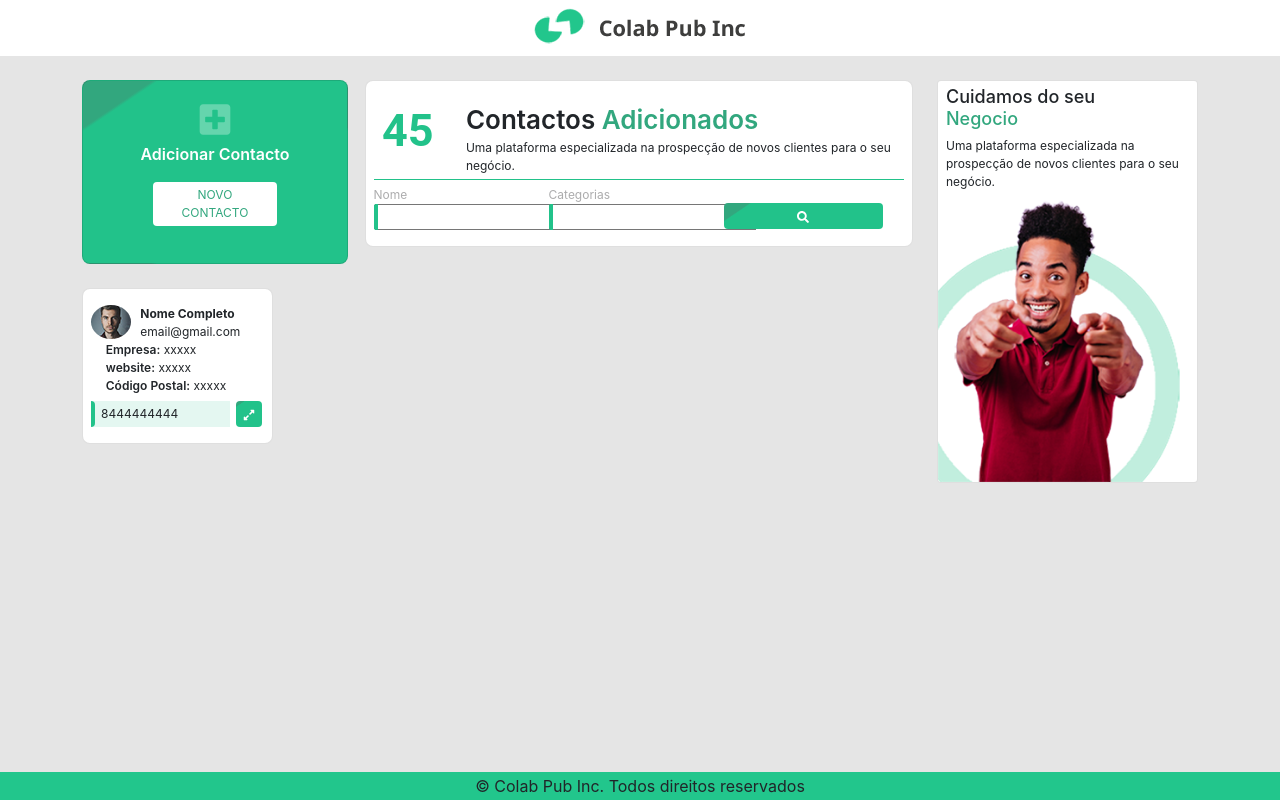
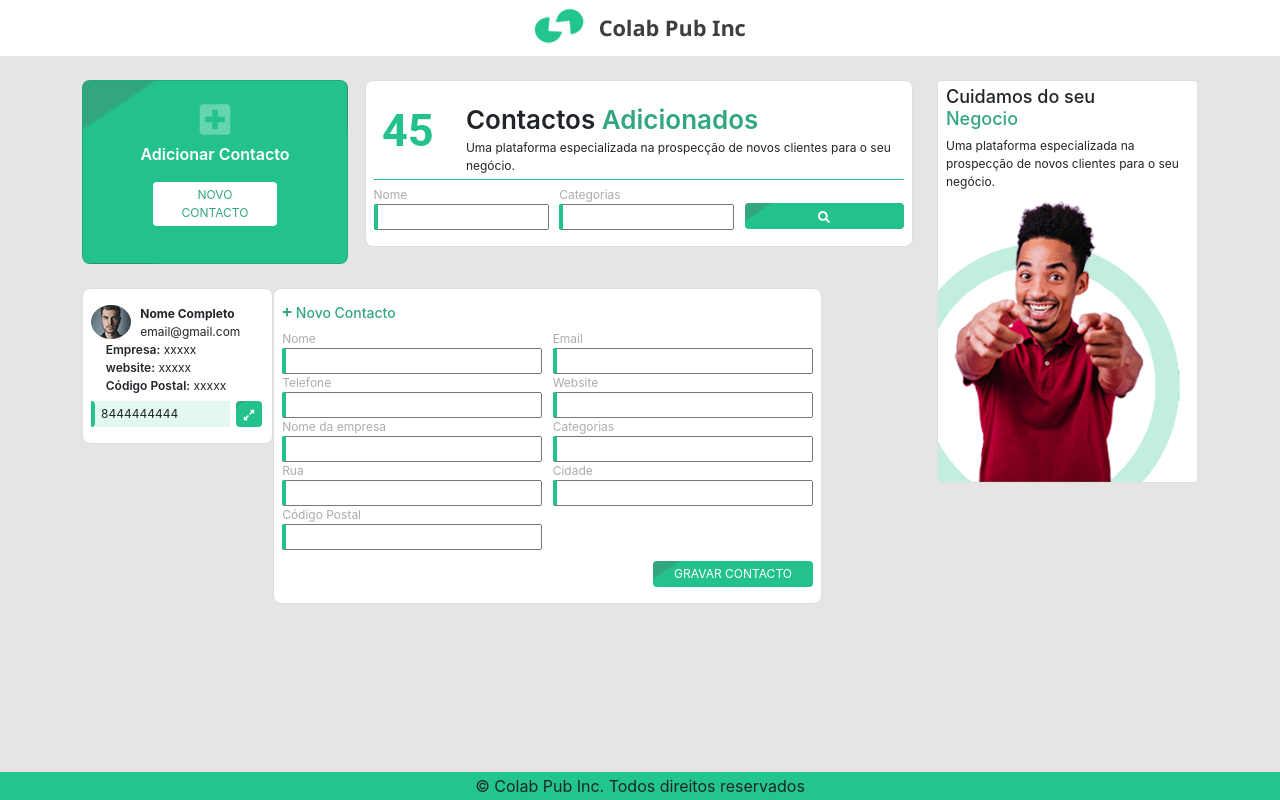
Before and after one commit to wilson-varela/Junior-Frontend-Dev-Challenge-Wilson-Varela, a React (Create React App) app: page / in a window 1280 px wide. Built offline with nearby package versions, Linux system fonts and the light colour scheme.

Commit message:
Adicao do componente que recebe o formulario

```diff
--- a/src/components/form/Form.js
+++ b/src/components/form/Form.js
@@ -1,29 +1,10 @@
 import React from 'react';
-import Input from '../ui/input/Input';
-import auxclass from '../../containers/mainContent/MainContent.module.scss';
-import Button from '../ui/button/Button';
 
-const Form = () =>{
+
+const Form = (props) =>{
     return(
         <form>
-            <Input inputLabel="Nome" inputType="text" width={auxclass.MediumInput}/>
-            <Input inputLabel="Email" inputType="text" width={auxclass.MediumInput}/>
-            <Input inputLabel="Telefone" inputType="text" width={auxclass.MediumInput}/>
-            <Input inputLabel="Website" inputType="text" width={auxclass.MediumInput}/>
-            <Input inputLabel="Nome da empresa" inputType="text" width={auxclass.MediumInput}/>
-            <Input inputLabel="Caategorias" inputType="text" width={auxclass.MediumInput}/>
-            <Input inputLabel="Rua" inputType="text" width={auxclass.MediumInput}/>
-            <Input inputLabel="Cidade" inputType="text" width={auxclass.MediumInput}/>
-            <Input inputLabel="Código Postal" inputType="number" width={auxclass.MediumInput}/>
-            <Button
-                width={classes.SmallBtn}
-                bgColor={classes.GreenBg}
-                color={classes.WhiteCl}
-                hover={classes.BtnGreen}
-                type="submit"
-            >
-                Gravar Contacto
-            </Button>
+            {props.children}
         </form>
     );
 }
--- a/src/components/ui/button/Button.js
+++ b/src/components/ui/button/Button.js
@@ -3,7 +3,7 @@ import  classes from './Button.module.scss';
 
 const Button =(props)=>{
     const classArray = [];
-    const btnType="";
+    const btnTypeArray=[];
 
     if(props.width){
         classArray.push(props.width)
@@ -27,11 +27,11 @@ const Button =(props)=>{
     }
 
     if(props.type){
-        btnType=props.type
+        btnTypeArray.push(props.type)
     }
 
     return(
-        <button className={`${classes.Btn} ${classArray.join(' ')}`} type={btnType}>
+        <button className={`${classes.Btn} ${classArray.join(' ')}`} type={btnTypeArray.join(' ')}>
             {props.children}
         </button>
     );
--- a/src/components/ui/input/Input.module.scss
+++ b/src/components/ui/input/Input.module.scss
@@ -8,6 +8,7 @@
 }
 .InputDiv input{
     padding: 2px 6px;
+    width: 100%;
 }
 .LeftBorder{
     content: "";
--- a/src/containers/mainContent/MainContent.js
+++ b/src/containers/mainContent/MainContent.js
@@ -8,6 +8,7 @@ import {FaSearch} from "react-icons/fa";
 import {FaExpandAlt} from "react-icons/fa";
 import Input from '../../components/ui/input/Input';
 import ContactImg from '../../assets/images/contact.jpg';
+import NewContact from '../newcontact/NewContact';
 class MainContent extends Component{
     render(){
         return(
@@ -59,7 +60,7 @@ class MainContent extends Component{
 
                 <Card width={classes.ExtraSmallCard} mr={classes.Mr}>
                     <div className={`row ${classes.ContactDetails}`}>
-                        <div className="col-3"><img src={ContactImg}/></div>
+                        <div className="col-3"><img src={ContactImg} alt="profile"/></div>
                         <div className="col-9">
                             <p className={classes.SemMargem}><b>Nome Completo</b></p>
                             <p className={` ${classes.SemMargem}`}>email@gmail.com</p>
@@ -86,6 +87,15 @@ class MainContent extends Component{
                     </div>
                 </Card>
 
+                <Card  width={classes.MediumCard } >
+                    <div className='row'>
+
+                        <div className={`col-12 `}>
+                            <NewContact/>
+                        </div>
+                    </div>
+                </Card>
+
 
 
             </Auxiliar>
--- a/src/containers/mainContent/MainContent.module.scss
+++ b/src/containers/mainContent/MainContent.module.scss
@@ -45,6 +45,21 @@
     margin-right:2%;
 }
 
+//Inputs
+.SmallInput{
+    width: 33%;
+    float: left;
+    margin-right:2%;
+}
+
+.MediumInput{
+    width:49%;
+    float: left;
+}
+
+.MediumInput:nth-child(odd){
+    margin-right:2%;
+}
 
 
 
@@ -70,6 +85,7 @@
     .Mr{
         margin-right: 2%;
     }
+
 
 
 
@@ -149,16 +165,7 @@
     padding-top: 6px;
 }
 
-//Inputs
-.SmallInput{
-    width: 33%;
-    float: left;
-}
 
-.MediumInput{
-    width:50%;
-    float: left;
-}
 
 //Contactos
 .Contacts{
--- /dev/null
+++ b/src/containers/newcontact/NewContact.js
@@ -0,0 +1,43 @@
+import React, {Component} from 'react';
+import Auxiliar from '../auxiliar/Auxiliar';
+import Form from '../../components/form/Form';
+import Input from '../../components/ui/input/Input';
+import auxclass from '../mainContent/MainContent.module.scss';
+import Button from '../../components/ui/button/Button';
+import { FaPlus} from "react-icons/fa";
+import classes from './NewContact.module.scss';
+class NewContact extends Component{
+    render(){
+        return(
+            <Auxiliar>
+                <h2 className={classes.Titulo}><span className={classes.Icon}><FaPlus/></span> Novo Contacto</h2>
+                <Form>
+                    <Input inputLabel="Nome" inputType="text" width={auxclass.MediumInput}/>
+                    <Input inputLabel="Email" inputType="text" width={auxclass.MediumInput}/>
+                    <Input inputLabel="Telefone" inputType="text" width={auxclass.MediumInput}/>
+                    <Input inputLabel="Website" inputType="text" width={auxclass.MediumInput}/>
+                    <Input inputLabel="Nome da empresa" inputType="text" width={auxclass.MediumInput}/>
+                    <Input inputLabel="Categorias" inputType="text" width={auxclass.MediumInput}/>
+                    <Input inputLabel="Rua" inputType="text" width={auxclass.MediumInput}/>
+                    <Input inputLabel="Cidade" inputType="text" width={auxclass.MediumInput}/>
+                    <Input inputLabel="Código Postal" inputType="number" width={auxclass.MediumInput}/>
+                    <div className={classes.StoreButtonRow}>
+                        <Button
+                            width={auxclass.SmallBtn}
+                            bgColor={auxclass.GreenBg}
+                            color={auxclass.WhiteCl}
+                            hover={auxclass.BtnGreen}
+                            type="submit"
+                        >
+                            Gravar Contacto
+                        </Button>
+                    </div>
+
+                </Form>
+
+            </Auxiliar>
+        );
+    }
+
+}
+export default NewContact;
--- /dev/null
+++ b/src/containers/newcontact/NewContact.module.scss
@@ -0,0 +1,19 @@
+.Titulo{
+    color:rgb(50,167,126);
+    font-size: 14px;
+
+}
+.Icon{
+    font-size:10px;
+}
+
+.Icon svg{
+    margin-top:-6px;
+}
+
+.StoreButtonRow{
+    width:100%;
+    float: left;
+    margin-top: 10px;
+    text-align:right;
+}
```
